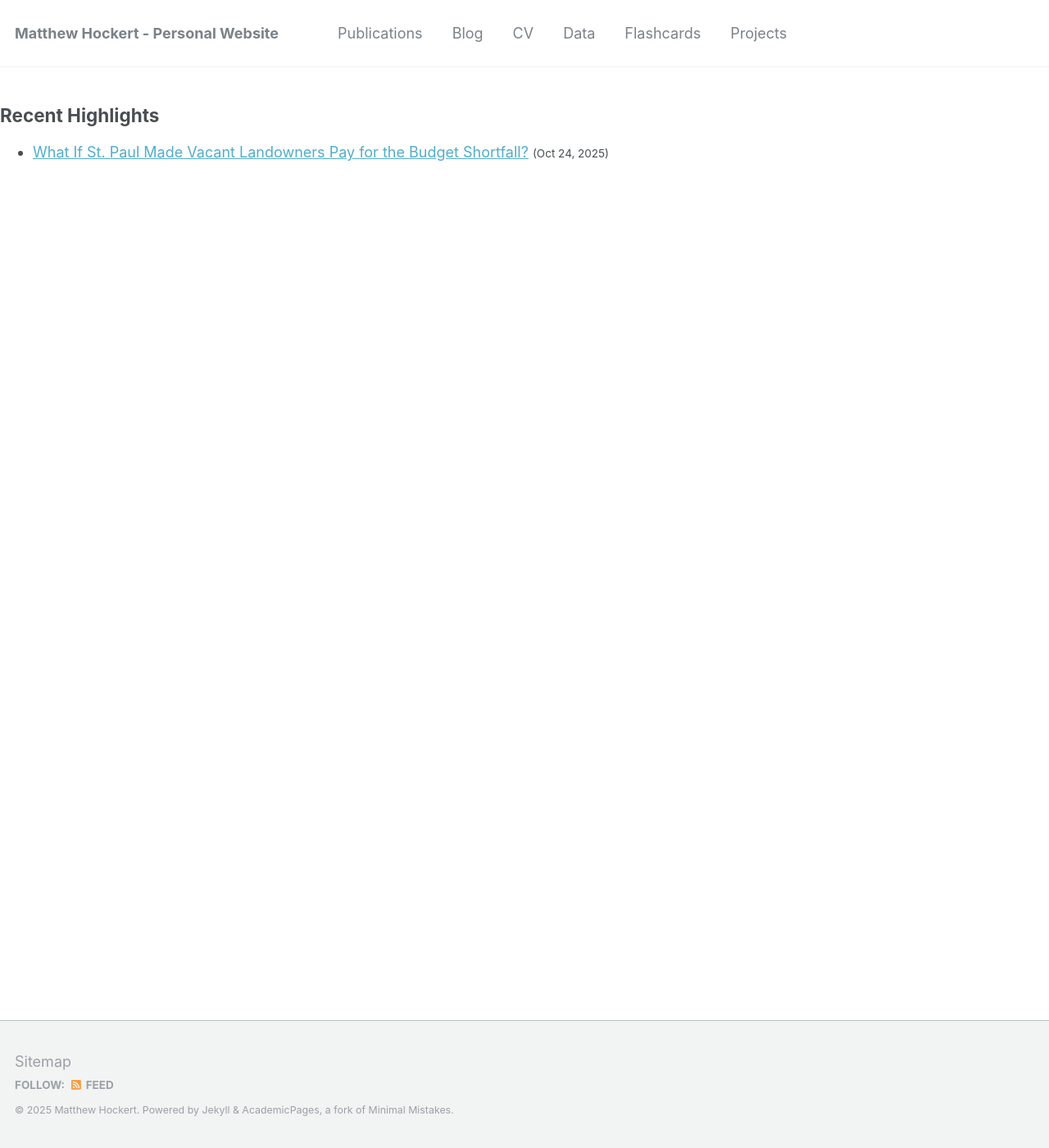
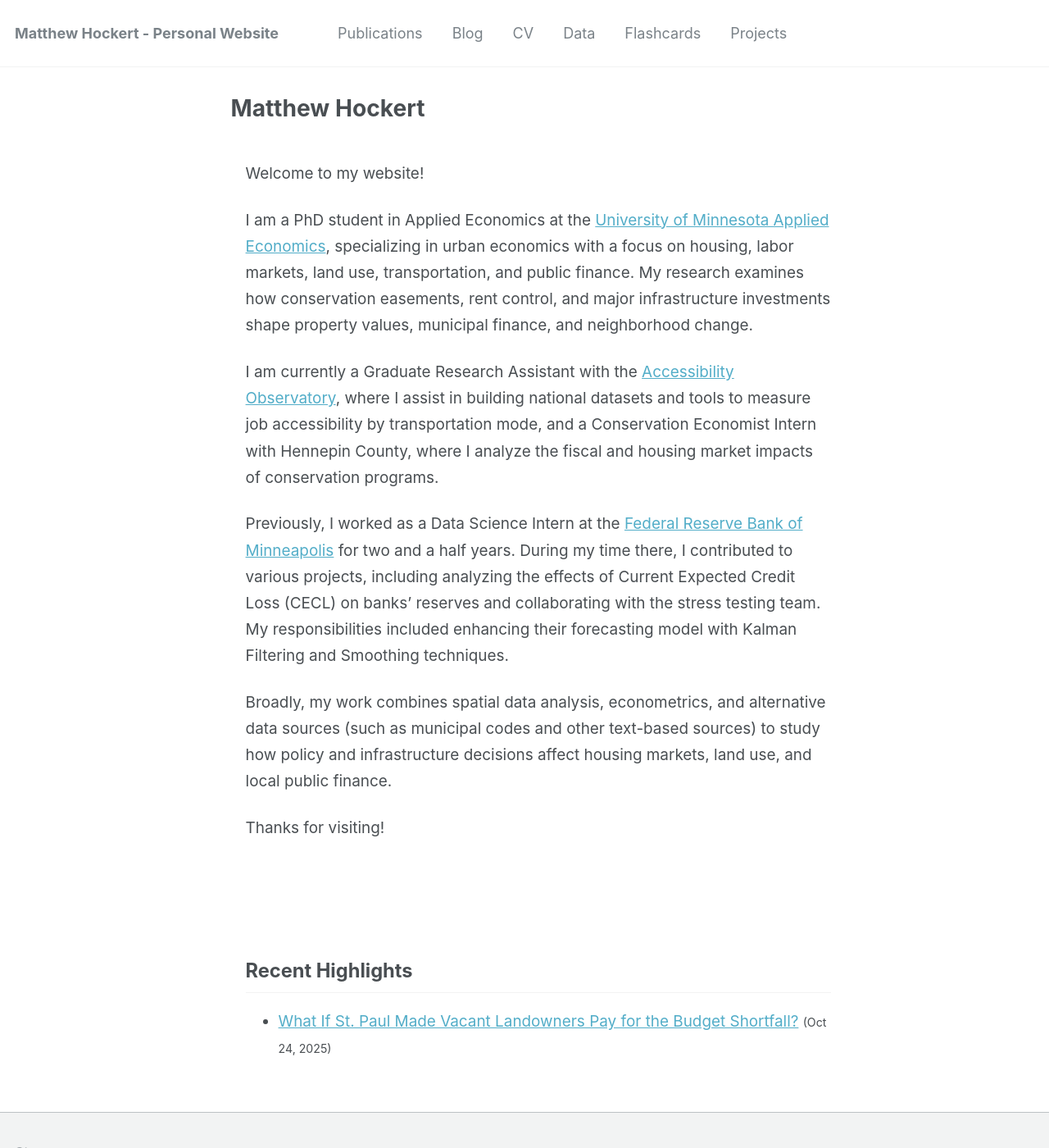
Before and after one commit to MatthewHockert/MatthewHockert.github.io, a Jekyll site: the page built from index.md, in a window 1280 px wide and 1400 px high. Shown: the whole window at 82% size. Built offline with Jekyll 4.4.1, drawn with Linux system fonts in a browser that asks for light colours.

Commit message:
minor changes to homepage

```diff
--- a/_layouts/home.html
+++ b/_layouts/home.html
@@ -2,9 +2,22 @@
 layout: default
 ---
 
-<div class="home">
+<div id="main" role="main">
+  {% if page.sidebar %}
+    {% include sidebar.html %}
+  {% endif %}
+
+  <article class="page" itemscope itemtype="http://schema.org/CreativeWork">
+    <div class="page__inner-wrap">
+      <header>
+        <h1 class="page__title">{{ page.title | default: site.title }}</h1>
+      </header>
+
+      <section class="page__content" itemprop="text">
         {{ content }}
+      </section>
 
+      <section class="page__content">
         <h2>Recent Highlights</h2>
         <ul>
           {% assign featured = site.posts | where_exp: "post", "post.tags contains 'important'" | sort: 'date' | reverse %}
@@ -15,4 +28,7 @@ layout: default
             </li>
           {% endfor %}
         </ul>
+      </section>
     </div>
+  </article>
+</div>
--- a/index.md
+++ b/index.md
@@ -3,3 +3,16 @@ layout: home
 title: "Matthew Hockert"
 permalink: /
 ---
+
+Welcome to my website!
+
+I am a PhD student in Applied Economics at the [University of Minnesota Applied Economics](https://apec.umn.edu), specializing in urban economics with a focus on housing, labor markets, land use, transportation, and public finance. My research examines how conservation easements, rent control, and major infrastructure investments shape property values, municipal finance, and neighborhood change.
+
+I am currently a Graduate Research Assistant with the [Accessibility Observatory](https://www.cts.umn.edu/programs/ao), where I assist in building national datasets and tools to measure job accessibility by transportation mode, and a Conservation Economist Intern with Hennepin County, where I analyze the fiscal and housing market impacts of conservation programs.
+
+
+Previously, I worked as a Data Science Intern at the [Federal Reserve Bank of Minneapolis](https://www.minneapolisfed.org) for two and a half years. During my time there, I contributed to various projects, including analyzing the effects of Current Expected Credit Loss (CECL) on banks’ reserves and collaborating with the stress testing team. My responsibilities included enhancing their forecasting model with Kalman Filtering and Smoothing techniques.
+
+Broadly, my work combines spatial data analysis, econometrics, and alternative data sources (such as municipal codes and other text-based sources) to study how policy and infrastructure decisions affect housing markets, land use, and local public finance.
+
+Thanks for visiting!
```
Lines whose indentation alone changed are shown as unchanged.
